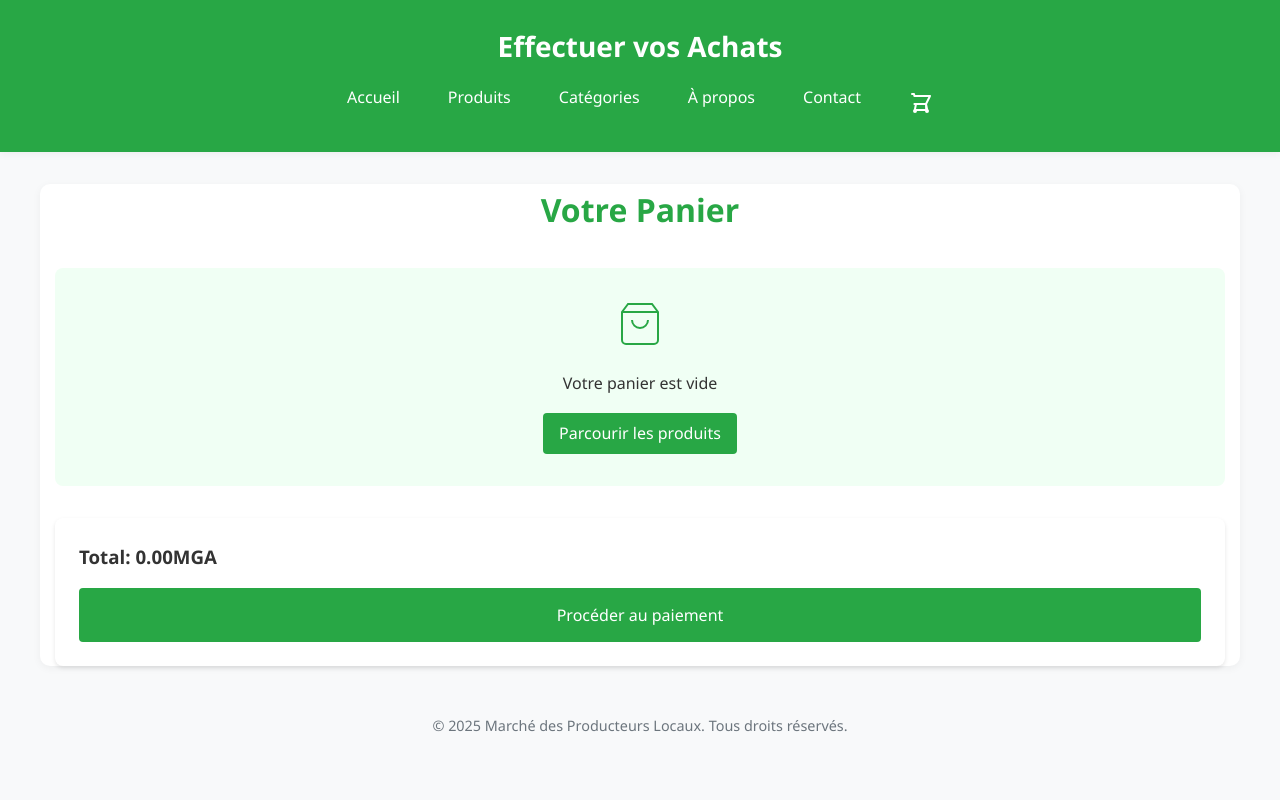
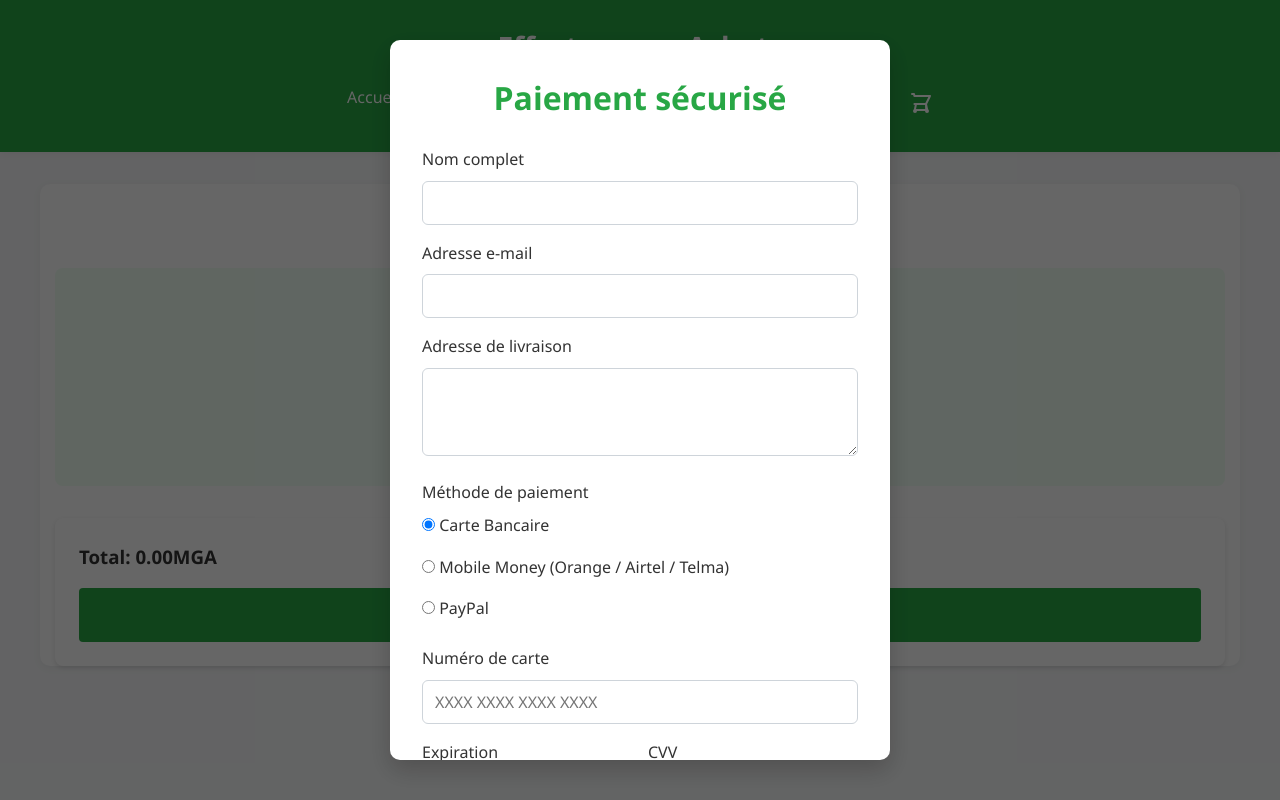
Before and after one commit to RotsyNyAina11/march-_locaux, a plain HTML site: page cart.html in a window 1280 px wide. Both pictures are taken after a click on the button "Procéder au paiement". Drawn offline with Linux system fonts and the light colour scheme.

Commit message:
ajout modal de paiement

```diff
--- a/cart.html
+++ b/cart.html
@@ -51,6 +51,63 @@
         </div>
     </footer>
 
+    <!-- ===== MODALE DE PAIEMENT ===== -->
+<div class="modal-overlay" id="paymentModal">
+  <div class="modal-content">
+    <h2>Paiement sécurisé</h2>
+    <form id="paymentForm">
+      <div class="form-group">
+        <label for="fullname">Nom complet</label>
+        <input type="text" id="fullname" name="fullname" required>
+      </div>
+
+      <div class="form-group">
+        <label for="email">Adresse e-mail</label>
+        <input type="email" id="email" name="email" required>
+      </div>
+
+      <div class="form-group">
+        <label for="address">Adresse de livraison</label>
+        <textarea id="address" name="address" rows="3" required></textarea>
+      </div>
+
+      <div class="form-group">
+        <label>Méthode de paiement</label>
+        <div class="payment-methods">
+          <label><input type="radio" name="paymentMethod" value="card" checked> Carte Bancaire</label>
+          <label><input type="radio" name="paymentMethod" value="mobile"> Mobile Money (Orange / Airtel / Telma)</label>
+          <label><input type="radio" name="paymentMethod" value="paypal"> PayPal</label>
+        </div>
+      </div>
+
+      <div id="cardDetails">
+        <div class="form-group">
+          <label for="cardnumber">Numéro de carte</label>
+          <input type="text" id="cardnumber" name="cardnumber" placeholder="XXXX XXXX XXXX XXXX">
+        </div>
+
+        <div class="form-row">
+          <div class="form-group">
+            <label for="expiry">Expiration</label>
+            <input type="text" id="expiry" name="expiry" placeholder="MM/AA">
+          </div>
+
+          <div class="form-group">
+            <label for="cvv">CVV</label>
+            <input type="text" id="cvv" name="cvv" placeholder="123">
+          </div>
+        </div>
+      </div>
+
+      <div class="modal-buttons">
+        <button type="submit" class="checkout-button">Payer maintenant</button>
+        <button type="button" class="cancel-button" id="closeModalBtn">Annuler</button>
+      </div>
+    </form>
+  </div>
+</div>
+
+
     <script src="script.js"></script>
 </body>
 </html>
--- a/script.js
+++ b/script.js
@@ -188,21 +188,6 @@ function showNotification(message) {
     }, 2500);
 }
 
-/**
- * Traite le paiement
- */
-function processCheckout() {
-    if (cart.length === 0) {
-        alert('Votre panier est vide. Ajoutez des produits avant de procéder au paiement.');
-    } else {
-        alert('Merci pour votre commande ! Dans une version réelle, vous seriez redirigé vers une page de paiement.');
-        // Vider le panier après la commande
-        cart = [];
-        localStorage.setItem('cart', JSON.stringify(cart));
-        renderCart();
-        updateCartCounter();
-    }
-}
 
 /**
  * Met à jour l'affichage du panier
@@ -591,7 +576,7 @@ function createProductCard(product) {
     // Créer le prix
     const price = document.createElement('span');
     price.className = 'price';
-    price.textContent = `${product.price.toFixed(0)}Ar / ${product.unit}`;
+    price.textContent = `${product.price.toFixed(0)} MGA / ${product.unit}`;
 
     // Créer le bouton d'ajout au panier
     const addButton = document.createElement('button');
@@ -759,3 +744,38 @@ function updateNoResultsMessage(productGrid, productCards) {
         noResultsMessage.remove();
     }
 }
+
+
+// Ouvre la modale
+document.querySelector('.checkout-button').addEventListener('click', () => {
+  document.getElementById('paymentModal').style.display = 'flex';
+});
+
+// Ferme la modale
+document.getElementById('closeModalBtn').addEventListener('click', () => {
+  document.getElementById('paymentModal').style.display = 'none';
+});
+
+// Affiche ou cache les champs carte selon la méthode
+document.querySelectorAll('input[name="paymentMethod"]').forEach(input => {
+  input.addEventListener('change', () => {
+    const cardSection = document.getElementById('cardDetails');
+    cardSection.style.display = input.value === 'card' ? 'block' : 'none';
+  });
+});
+
+// Soumission du formulaire
+document.getElementById('paymentForm').addEventListener('submit', function (e) {
+  e.preventDefault();
+
+  // Simuler un paiement
+  alert("Paiement effectué avec succès ! Merci pour votre achat.");
+
+  // Vider le panier
+  cart = [];
+  localStorage.setItem("cart", JSON.stringify(cart));
+  updateCartAndUI();
+
+  // Fermer la modale
+  document.getElementById('paymentModal').style.display = 'none';
+});
--- a/style.css
+++ b/style.css
@@ -18,8 +18,9 @@ body {
     padding: 0 15px;
 }
 
+
 #hero {
-    background: url('./images/illustration-de-fruits-et-legumes.webp') no-repeat center center/cover;
+    background: url('./images/bg/thomas-le-pRJhn4MbsMM-unsplash.jpg') no-repeat center center/cover;
     color: #fff;
     text-align: center;
     padding: 100px 20px;
@@ -39,20 +40,6 @@ body {
 #hero > * {
     position: relative;
     z-index: 3;
-}
-
-#hero h2{
-    font-size: 2.5rem;
-    margin-bottom: 20px;
-    font-weight: bold;
-}
-
-#hero p{
-    font-size: 1.2rem;
-    margin-bottom: 30px;
-    max-width: 600px
-    margin-left: auto;
-    margin-right: auto;
 }
 
 #about {
@@ -812,3 +799,102 @@ nav a[href="cart.html"] {
 .checkout-button:hover {
     background: #218838;
 }
+
+/* ===== MODALE DE PAIEMENT ===== */
+.modal-overlay {
+  position: fixed;
+  top: 0; left: 0;
+  width: 100%; height: 100%;
+  background: rgba(0, 0, 0, 0.6);
+  display: none;
+  justify-content: center;
+  align-items: center;
+  z-index: 999;
+  animation: fadeIn 0.3s ease;
+}
+
+@keyframes fadeIn {
+  from { opacity: 0; }
+  to { opacity: 1; }
+}
+
+.modal-content {
+  background: white;
+  padding: 2rem;
+  border-radius: 10px;
+  max-width: 500px;
+  max-height: 90vh;
+  width: 90%;
+  overflow-y: auto;
+  box-shadow: 0 10px 25px rgba(0, 0, 0, 0.2);
+  position: relative;
+  animation: slideUp 0.4s ease-out;
+}
+
+@keyframes slideUp {
+  from { transform: translateY(40px); opacity: 0; }
+  to { transform: translateY(0); opacity: 1; }
+}
+
+.modal-content h2 {
+  color: #28a745;
+  margin-bottom: 1.5rem;
+  text-align: center;
+}
+
+.form-group {
+  margin-bottom: 1rem;
+}
+
+.form-group label {
+  font-weight: 500;
+  display: block;
+  margin-bottom: 0.5rem;
+  color: #333;
+}
+
+input[type="text"],
+input[type="email"],
+textarea {
+  width: 100%;
+  padding: 10px 12px;
+  border: 1px solid #ced4da;
+  border-radius: 6px;
+  font-size: 1rem;
+}
+
+.form-row {
+  display: flex;
+  gap: 1rem;
+}
+
+.payment-methods {
+  display: flex;
+  flex-direction: column;
+  gap: 0.5rem;
+}
+
+.payment-methods label {
+  font-weight: normal;
+}
+
+.modal-buttons {
+  display: flex;
+  justify-content: space-between;
+  gap: 1rem;
+  margin-top: 1.5rem;
+}
+
+.cancel-button {
+  background-color: #dc3545;
+  color: white;
+  padding: 10px 20px;
+  border: none;
+  border-radius: 6px;
+  cursor: pointer;
+  transition: background-color 0.3s ease;
+}
+
+.cancel-button:hover {
+  background-color: #c82333;
+}
```
Also changed, not shown: 5 other files.
